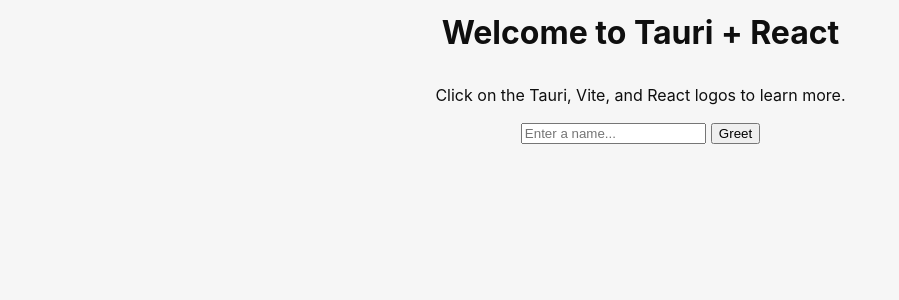
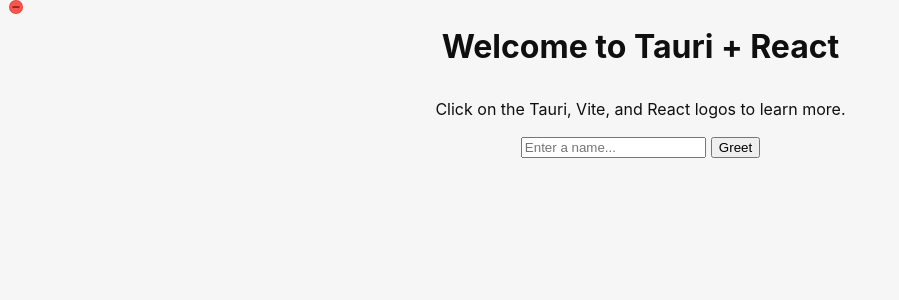
Before and after one commit to yutotakano/atetne, a React (Vite) app: page / in a window 1280 px wide. Shown: the top 300 px of the page, without its empty margins (0-899 px from the left). Built offline with nearby package versions, Linux system fonts and the light colour scheme.

Commit message:
Add a test preview of Button and Icon components in App

```diff
--- a/src/App.tsx
+++ b/src/App.tsx
@@ -1,6 +1,8 @@
 import { useState } from "react";
 import { invoke } from "@tauri-apps/api/core";
 import "./App.css";
+import { Button } from "./components/Button";
+import { Icons } from "./components/Icon";
 
 function App() {
   const [greetMsg, setGreetMsg] = useState("");
@@ -13,6 +15,9 @@
 
   return (
     <main className="container">
+      <Button onClick={() => greet()}>
+        <Icons.minMac />
+      </Button>
       <h1>Welcome to Tauri + React</h1>
 
       <p>Click on the Tauri, Vite, and React logos to learn more.</p>
```
